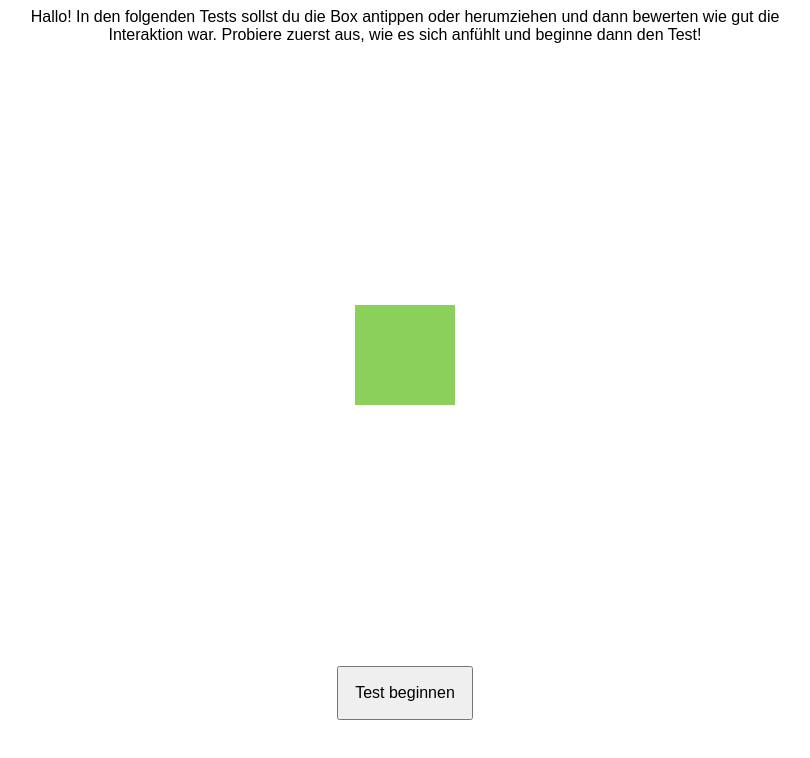
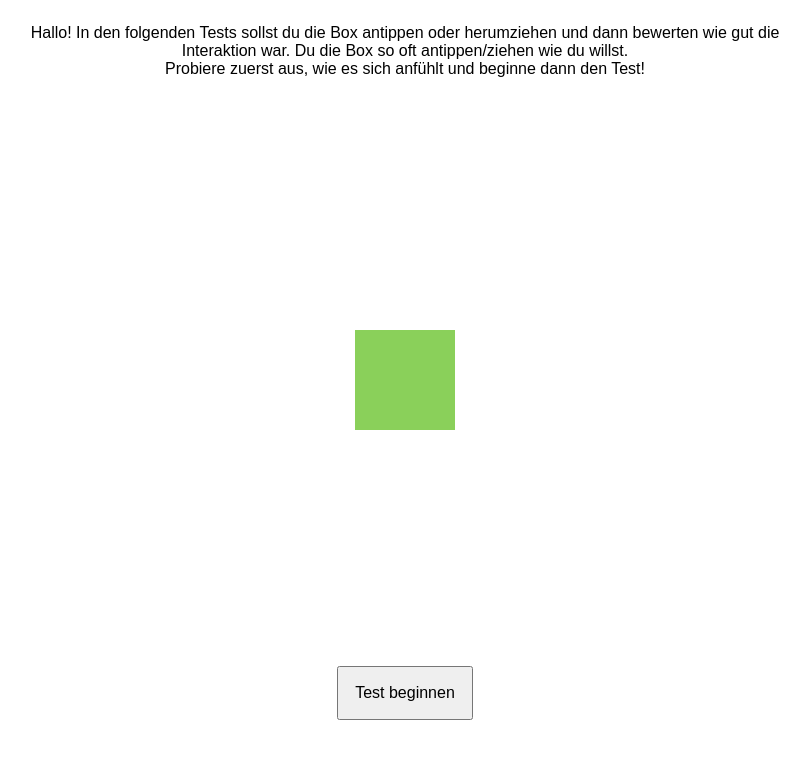
Before and after one commit to klaemo/touch-latency-test, a website: page dist/index.html in a window 1280 px wide. Shown: the whole page, without its empty margins (235-1045 px from the left). Drawn offline with Linux system fonts and the light colour scheme.

Commit message:
tweak intro wording

```diff
--- a/dist/index.html
+++ b/dist/index.html
@@ -13,9 +13,10 @@
 <body>
   <div role="main" class="main">
     <div class="description">
-      <span class="introduction" data-hook="introduction">
-        Hallo! In den folgenden Tests sollst du die Box antippen oder herumziehen und dann bewerten wie gut die Interaktion war. Probiere zuerst aus, wie es sich anfühlt und beginne dann den Test!
-      </span>
+      <p class="introduction" data-hook="introduction">
+        Hallo! In den folgenden Tests sollst du die Box antippen oder herumziehen und dann bewerten wie gut die Interaktion war. Du die Box so oft antippen/ziehen wie du willst.<br>
+        Probiere zuerst aus, wie es sich anfühlt und beginne dann den Test!
+      </p>
       <span class="help hide" data-hook="help">
         <strong class="action" data-hook="action"></strong>! - Test <span data-hook="step"></span> / 8
       </span>
```
